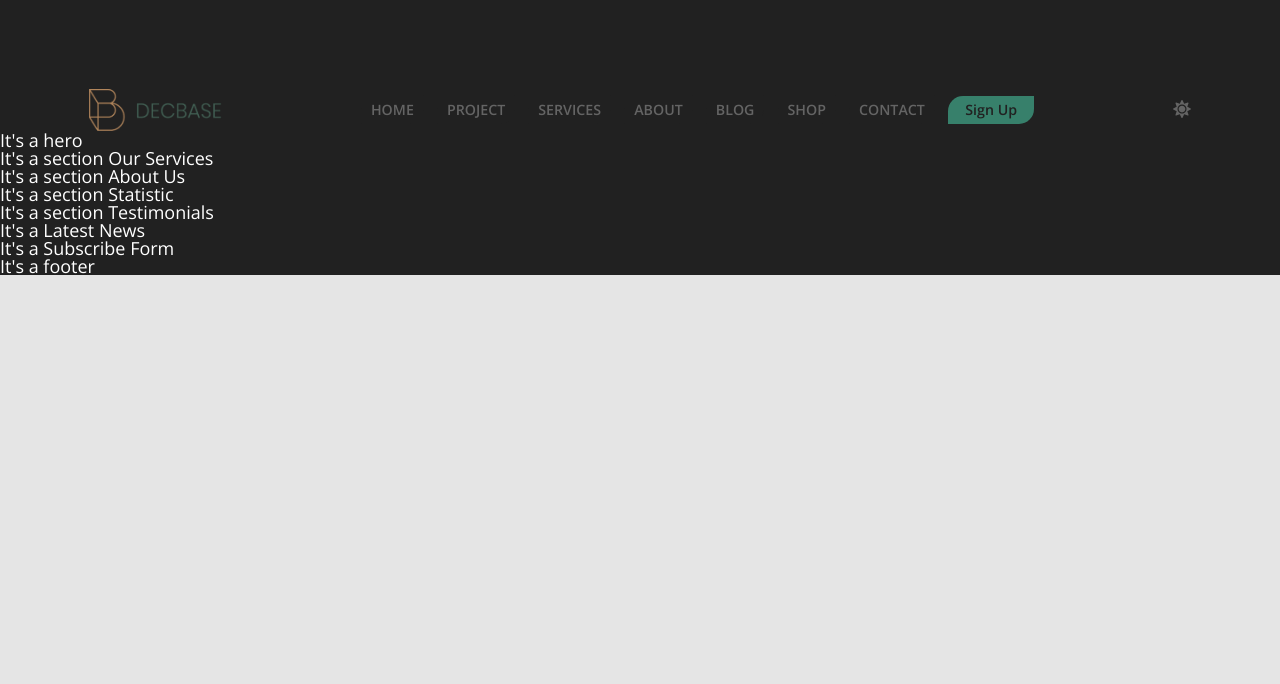
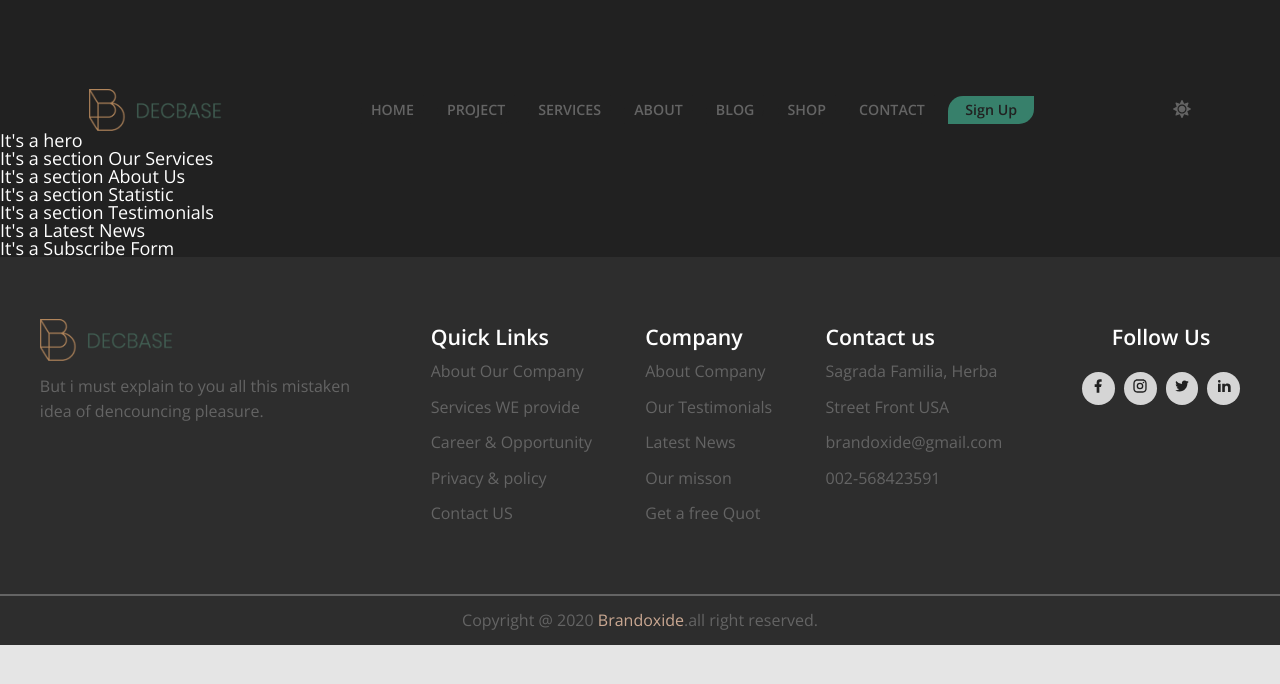
Before and after one commit to stashakasha/Hometask-3, a React (Create React App) app in the folder decbase/: page / in a window 1280 px wide. Shown: the top 684 px of the page. Built offline with nearby package versions, Linux system fonts and the light colour scheme.

Commit message:
add footer

```diff
--- /dev/null
+++ b/decbase/src/assets/scss/components/footer.scss
@@ -0,0 +1,123 @@
+@import '../mixins';
+@import '../vars';
+
+.footer {
+    padding-top: 70/$vw;
+    padding-bottom: 70/$vw;
+    background-color: var(--background-gray);
+    color: var(--text-light);
+    @include flex_around;
+    &__logo {
+        &-icon {
+            width: 150/$vw;
+            min-width: 120px;
+        }
+        &-desc {
+            margin-top: 15/$vw;
+            font-weight: 400;
+            font-size: 18/$vw;
+            line-height: 1.55;
+            width: 350/$vw;
+        }
+    }
+    &__nav {
+        @include flex_around;
+        gap: 60/$vw;
+    }
+    &__links,  &__company, &__contact, &__socials {
+        font-weight: 400;
+        font-size: 18/$vw;
+        line-height: 2.22;
+    }
+    &__links>p,  &__company>p, &__contact>p, &__socials>p{
+        color: var(--text-black);
+        font-weight: 600;
+        font-size: 24/$vw;
+        line-height: 1.66;
+    }
+    &__links>ul>li,  &__company>ul>li, &__contact>ul>li {
+        transition: scale 0.2s ease;
+        &:hover {
+            color: var(--primary-green);
+        }
+        &:active {
+            scale: 1.03;
+        }
+    }
+    &__socials {
+        text-align: center;
+        &-list {
+            @include flex_center;
+            gap: 10/$vw;
+            margin-top: 20/$vw;
+        }
+        &-item {
+            @include flex_center;
+            width: 37/$vw;
+            height: 37/$vw;
+            background-color: #D5D5D5;
+            color: var(--background);
+            border-radius: 50%;
+            &:hover {
+                background-color: var(--primary-green);
+            }
+        }
+    }
+    &__line {
+        border: 1/$vw solid var(--text-light);
+    }
+    &__copy {
+        padding: 15/$vw;
+        text-align: center;
+        color: var(--text-light);
+        font-weight: 400;
+        font-size: 18/$vw;
+        line-height: 1.388;
+        background-color: var(--background-gray);
+        span {
+            color: var(--primary-green);
+        }
+    }
+}
+
+// Adaptive
+@media (max-width: $mobile) {
+    .footer {
+        padding-top: 40/$mb;
+        padding-bottom: 40/$mb;
+        flex-wrap: wrap;
+        &__logo {
+            &-icon {
+                width: 150/$mb;
+            }
+            &-desc {
+                display: none;
+            }
+        }
+        &__nav {
+            display: flex;
+            gap: 50/$mb;
+            margin: 30/$mb auto;
+        }
+        &__links,  &__company, &__contact, &__socials {
+            font-size: 18/$mb;
+        }
+        &__links>p,  &__company>p, &__contact>p, &__socials>p{
+            font-size: 24/$mb;
+        }
+        &__socials {
+            &-list {
+                gap: 20/$mb;
+                margin-top: 20/$mb;
+            }
+            &-item {
+                width: 37/$mb;
+                height: 37/$mb;
+            }
+        }
+        &__copy {
+            padding: 15/$vw;
+            font-size: 18/$mb;
+        }
+    }
+}
--- a/decbase/src/assets/scss/style.scss
+++ b/decbase/src/assets/scss/style.scss
@@ -7,4 +7,6 @@
 
 //Page&comp
 
-@import './components/header.scss'
+@import './components/header.scss';
+
+@import './components/footer.scss';
--- a/decbase/src/components/Footer.js
+++ b/decbase/src/components/Footer.js
@@ -1,8 +1,59 @@
 import React from "react";
+import { RiFacebookFill, RiInstagramLine, RiTwitterFill, RiLinkedinFill } from "react-icons/ri";
+import Logo from "../assets/img/logo.png"
 
 const Footer = () => {
     return(
-        <h1>It's a footer</h1>
+        <div className="container">
+            <footer className="footer">
+                <div className="footer__logo">
+                    <a className="footer__logo-icon" href="##"><img className="footer__logo-icon" src={Logo} alt={"company logo"}/></a>
+                    <p className="footer__logo-desc">But i must explain to you all this mistaken idea of dencouncing pleasure.</p>
+                </div>
+                <nav className="footer__nav">
+                <div className="footer__links">
+                    <p className="footer__links-title">Quick Links</p>
+                    <ul className="footer__links-list">
+                        <li className="footer__links-item"><a href="##">About Our Company</a></li>
+                        <li className="footer__links-item"><a href="##">Services WE provide</a></li>
+                        <li className="footer__links-item"><a href="##">Career & Opportunity</a></li>
+                        <li className="footer__links-item"><a href="##">Privacy & policy</a></li>
+                        <li className="footer__links-item"><a href="##">Contact US</a></li>
+                    </ul>
+                </div>
+                <div className="footer__company">
+                    <p className="footer__company-title">Company</p>
+                    <ul className="footer__company-list">
+                        <li className="footer__company-item"><a href="##">About Company</a></li>
+                        <li className="footer__company-item"><a href="##">Our Testimonials</a></li>
+                        <li className="footer__company-item"><a href="##">Latest News</a></li>
+                        <li className="footer__company-item"><a href="##">Our misson</a></li>
+                        <li className="footer__company-item"><a href="##">Get a free Quot</a></li>
+                    </ul>
+                </div>
+                <div className="footer__contact">
+                    <p className="footer__contact-title">Contact us</p>
+                    <ul className="footer__contact-list">
+                        <li className="footer__contact-item"><a href="##">Sagrada Familia, Herba</a></li>
+                        <li className="footer__contact-item"><a href="##">Street Front USA</a></li>
+                        <li className="footer__contact-item"><a href="mailto:brandoxide@gmail.com">brandoxide@gmail.com</a></li>
+                        <li className="footer__contact-item"><a href="tel:002-568423591">002-568423591</a></li>
+                    </ul>
+                </div>
+                </nav>
+                <div className="footer__socials">
+                    <p className="footer__socials-title">Follow Us</p>
+                    <ul className="footer__socials-list">
+                        <li className="footer__socials-item"><a href="##"><RiFacebookFill /></a></li>
+                        <li className="footer__socials-item"><a href="##"><RiInstagramLine /></a></li>
+                        <li className="footer__socials-item"><a href="##"><RiTwitterFill /></a></li>
+                        <li className="footer__socials-item"><a href="##"><RiLinkedinFill /></a></li>
+                    </ul>
+                </div>
+            </footer>
+            <hr className="footer__line"/>
+            <p className="footer__copy">Copyright @ 2020 <span>Brandoxide</span>.all right reserved.</p>
+        </div>
     );
 }
 
```
